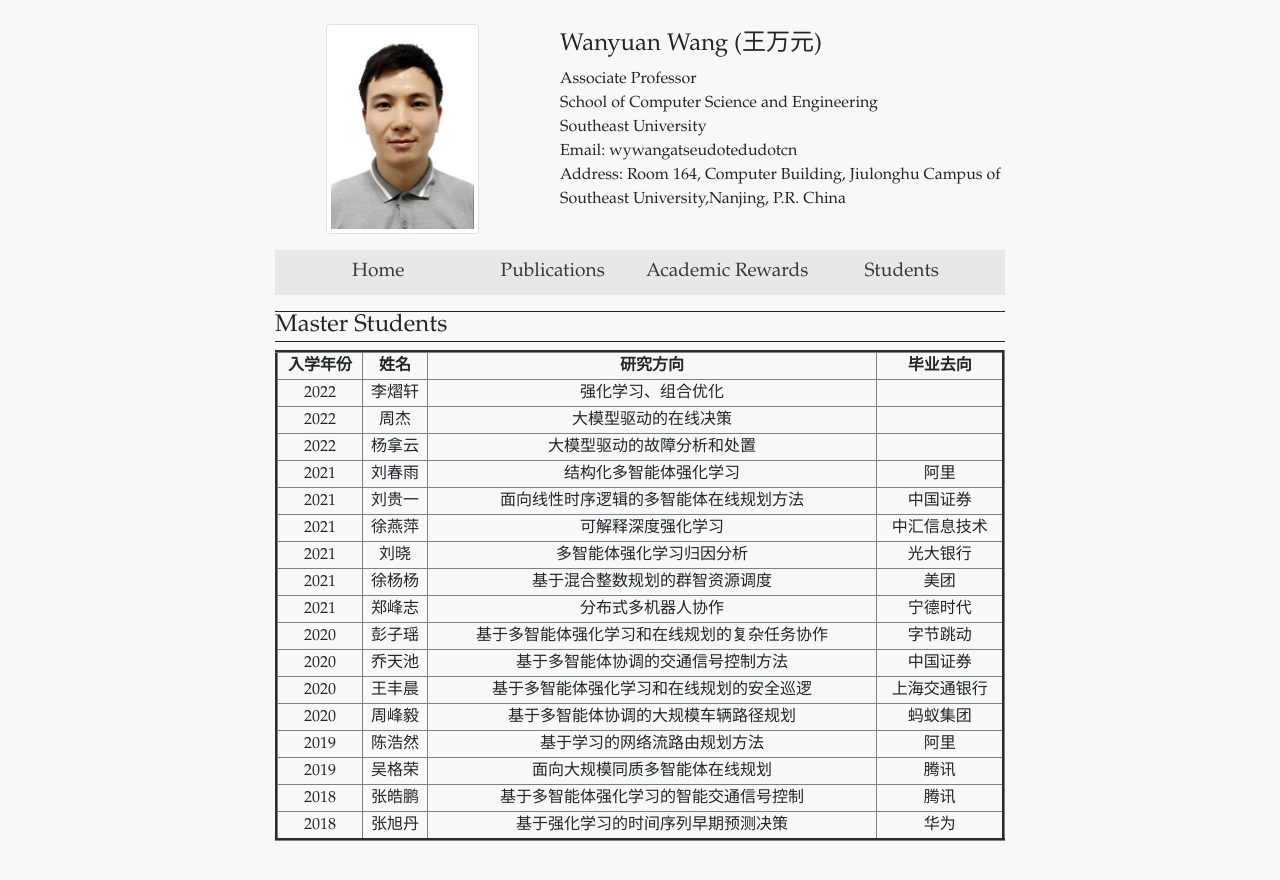
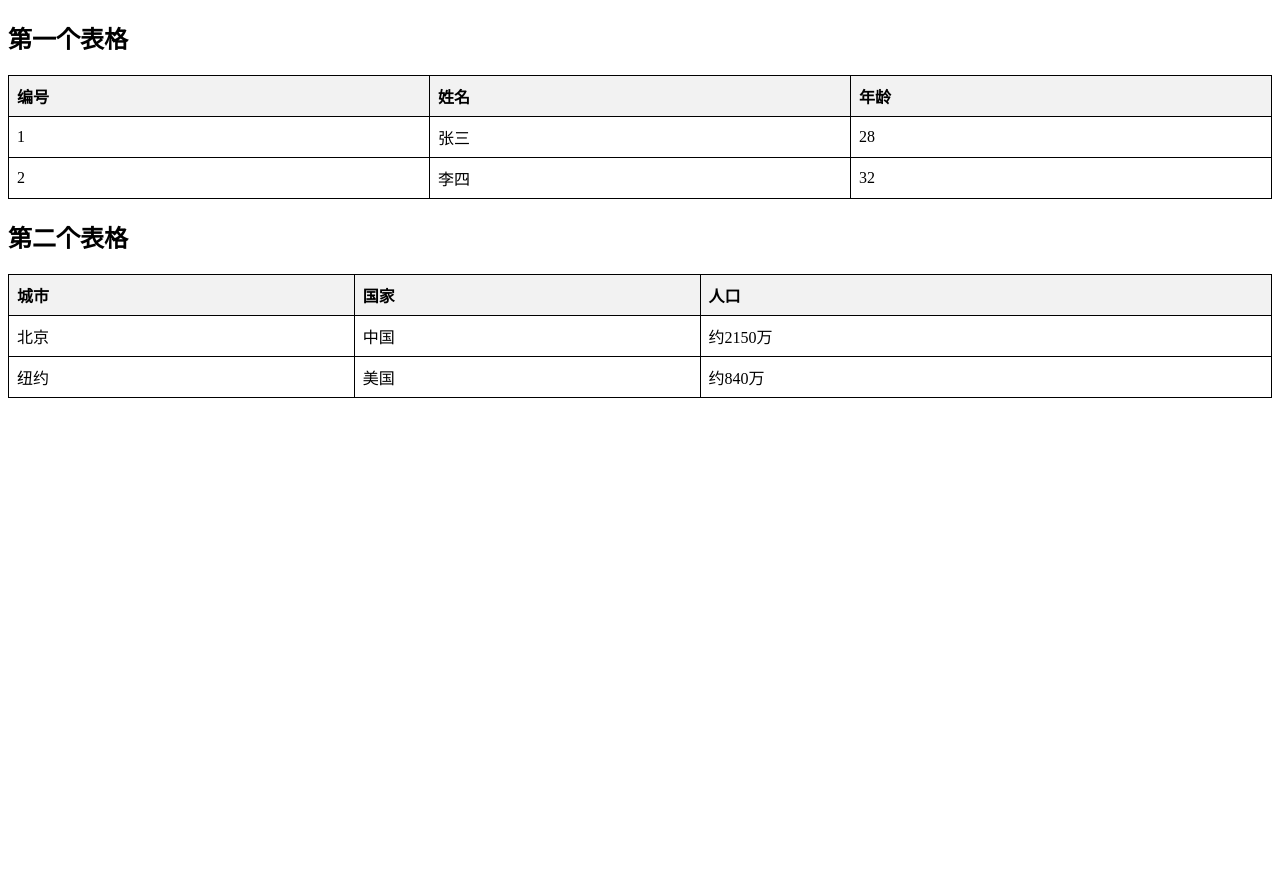
Before and after one commit to wanyuanwang/wanyuanwang.github.io, a Jekyll site: the page students.html, which Jekyll copies as it is, in a window 1280 px wide. Shown: the top 880 px of the page. Built offline with Jekyll 4.4.1, drawn with Linux system fonts in a browser that asks for light colours.

Commit message:
Update students.html

```diff
--- a/students.html
+++ b/students.html
@@ -1,117 +1,66 @@
----
-layout: default
----
-<div class="row">
-    <div class="col-sm-8 offset-sm-2">
-      <h4 style="border-top:1px solid; border-bottom:1px solid; ">Master Students</h4>
-        <table border="3" width="730px">
-          <tr align="center">
-    	      <th>入学年份</th>
+<!DOCTYPE html>
+<html lang="en">
+<head>
+    <meta charset="UTF-8">
+    <meta name="viewport" content="width=device-width, initial-scale=1.0">
+    <title>上下两个表格的页面</title>
+    <style>
+        /* 可选的样式，用于美化表格 */
+        table {
+            width: 100%;
+            border-collapse: collapse;
+        }
+        th, td {
+            border: 1px solid black;
+            padding: 8px;
+            text-align: left;
+        }
+        th {
+            background-color: #f2f2f2;
+        }
+    </style>
+</head>
+<body>
+
+<h2>第一个表格</h2>
+<table>
+    <tr>
+        <th>编号</th>
         <th>姓名</th>
-              <th>研究方向</th>
-              <th>毕业去向</th>
+        <th>年龄</th>
     </tr>
-          <tr align="center">
-    	      <td>2022</td>
-              <td>李熠轩</td>
-              <td>强化学习、组合优化</td>
-              <td></td>
+    <tr>
+        <td>1</td>
+        <td>张三</td>
+        <td>28</td>
     </tr>
-          <tr align="center">
-    	      <td>2022</td>
-              <td>周杰</td>
-              <td>大模型驱动的在线决策</td>
-              <td></td>
+    <tr>
+        <td>2</td>
+        <td>李四</td>
+        <td>32</td>
     </tr>
-          <tr align="center">
-    	      <td>2022</td>
-              <td>杨拿云</td>
-              <td>大模型驱动的故障分析和处置</td>
-              <td></td>
+    <!-- 可以在这里继续添加行 -->
+</table>
+
+<h2>第二个表格</h2>
+<table>
+    <tr>
+        <th>城市</th>
+        <th>国家</th>
+        <th>人口</th>
     </tr>
-           <tr align="center">
-    	      <td>2021</td>
-              <td>刘春雨</td>
-              <td>结构化多智能体强化学习</td>
-              <td>阿里</td>
+    <tr>
+        <td>北京</td>
+        <td>中国</td>
+        <td>约2150万</td>
     </tr>
-          <tr align="center">
-    	      <td>2021</td>
-              <td>刘贵一</td>
-              <td>面向线性时序逻辑的多智能体在线规划方法</td>
-              <td>中国证券</td>
+    <tr>
+        <td>纽约</td>
+        <td>美国</td>
+        <td>约840万</td>
     </tr>
-         <tr align="center">
-    	      <td>2021</td>
-              <td>徐燕萍</td>
-              <td>可解释深度强化学习</td>
-              <td>中汇信息技术</td>
-          </tr>
-          <tr align="center">
-    	      <td>2021</td>
-              <td>刘晓</td>
-              <td>多智能体强化学习归因分析</td>
-              <td>光大银行</td>
-          </tr>
-          <tr align="center">
-    	      <td>2021</td>
-              <td>徐杨杨</td>
-              <td>基于混合整数规划的群智资源调度</td>
-              <td>美团</td>
-          </tr>
-          <tr align="center">
-    	      <td>2021</td>
-              <td>郑峰志</td>
-              <td>分布式多机器人协作</td>
-              <td>宁德时代</td>
-          </tr>
-          <tr align="center">
-    	      <td>2020</td>
-              <td>彭子瑶</td>
-              <td>基于多智能体强化学习和在线规划的复杂任务协作</td>
-              <td>字节跳动</td>
-          </tr>
-          <tr align="center">
-    	      <td>2020</td>
-              <td>乔天池</td>
-              <td>基于多智能体协调的交通信号控制方法</td>
-              <td>中国证券</td>
-          </tr>
-            <tr align="center">
-    	      <td>2020</td>
-              <td>王丰晨</td>
-              <td>基于多智能体强化学习和在线规划的安全巡逻</td>
-              <td>上海交通银行</td>
-          </tr>
-            <tr align="center">
-    	      <td>2020</td>
-              <td>周峰毅</td>
-              <td>基于多智能体协调的大规模车辆路径规划</td>
-              <td>蚂蚁集团</td>
-          </tr>
-          <tr align="center">
-    	      <td>2019</td>
-              <td>陈浩然</td>
-              <td>基于学习的网络流路由规划方法</td>
-              <td>阿里</td>
-          </tr>
-          <tr align="center">
-    	      <td>2019</td>
-              <td>吴格荣</td>
-              <td>面向大规模同质多智能体在线规划</td>
-              <td>腾讯</td>
-          </tr>
-          <tr align="center">
-    	      <td>2018</td>
-              <td>张皓鹏</td>
-              <td>基于多智能体强化学习的智能交通信号控制</td>
-              <td>腾讯</td>
-          </tr>
-          <tr align="center">
-    	      <td>2018</td>
-              <td>张旭丹</td>
-              <td>基于强化学习的时间序列早期预测决策</td>
-              <td>华为</td>
-          </tr>
-    </div>
-</div>
+    <!-- 可以在这里继续添加行 -->
+</table>
+
+</body>
+</html>
```
Lines whose indentation alone changed are shown as unchanged.
